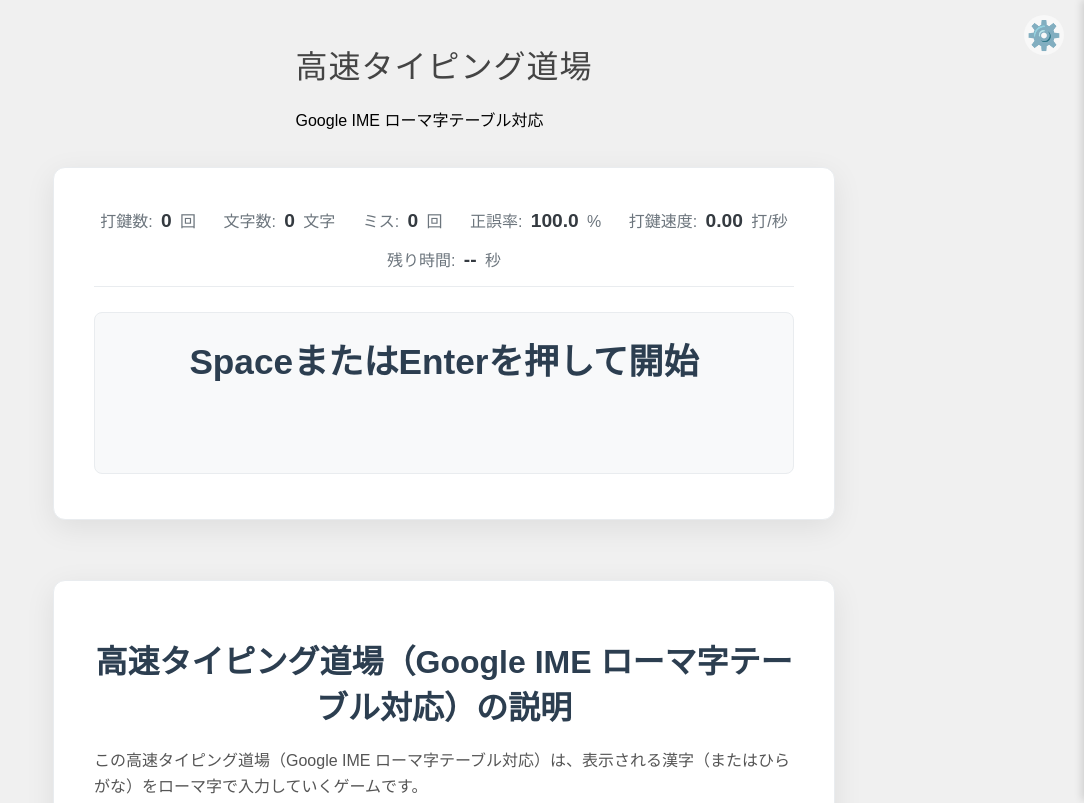
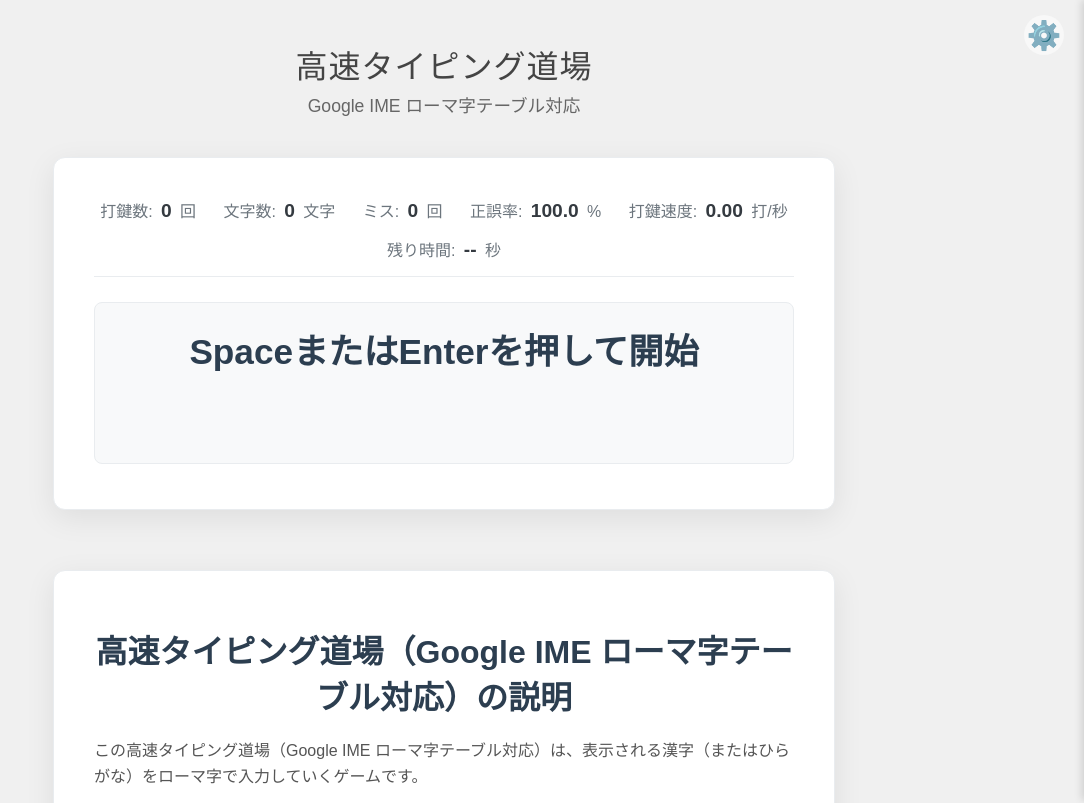
Before and after one commit to kr-prgrm/custom-typing-game, a plain HTML site: page index.html in a window 1280 px wide. Shown: the top 803 px of the page, without its empty margins (196-1280 px from the left). Drawn offline with Linux system fonts and the light colour scheme.

Commit message:
Update style.css

```diff
--- a/style.css
+++ b/style.css
@@ -9,9 +9,18 @@ body {
 
 h1 {
     color: #444;
-    margin-bottom: 20px;
+    margin-bottom: 5px; /* Reduce margin to bring subtitle closer */
     font-weight: 300;
     letter-spacing: 1px;
+}
+
+.subtitle {
+    font-size: 1.1em;
+    color: #666;
+    margin-top: 0; /* Remove top margin */
+    margin-bottom: 20px;
+    text-align: center;
+    font-weight: 400;
 }
 
 .instruction {
```
